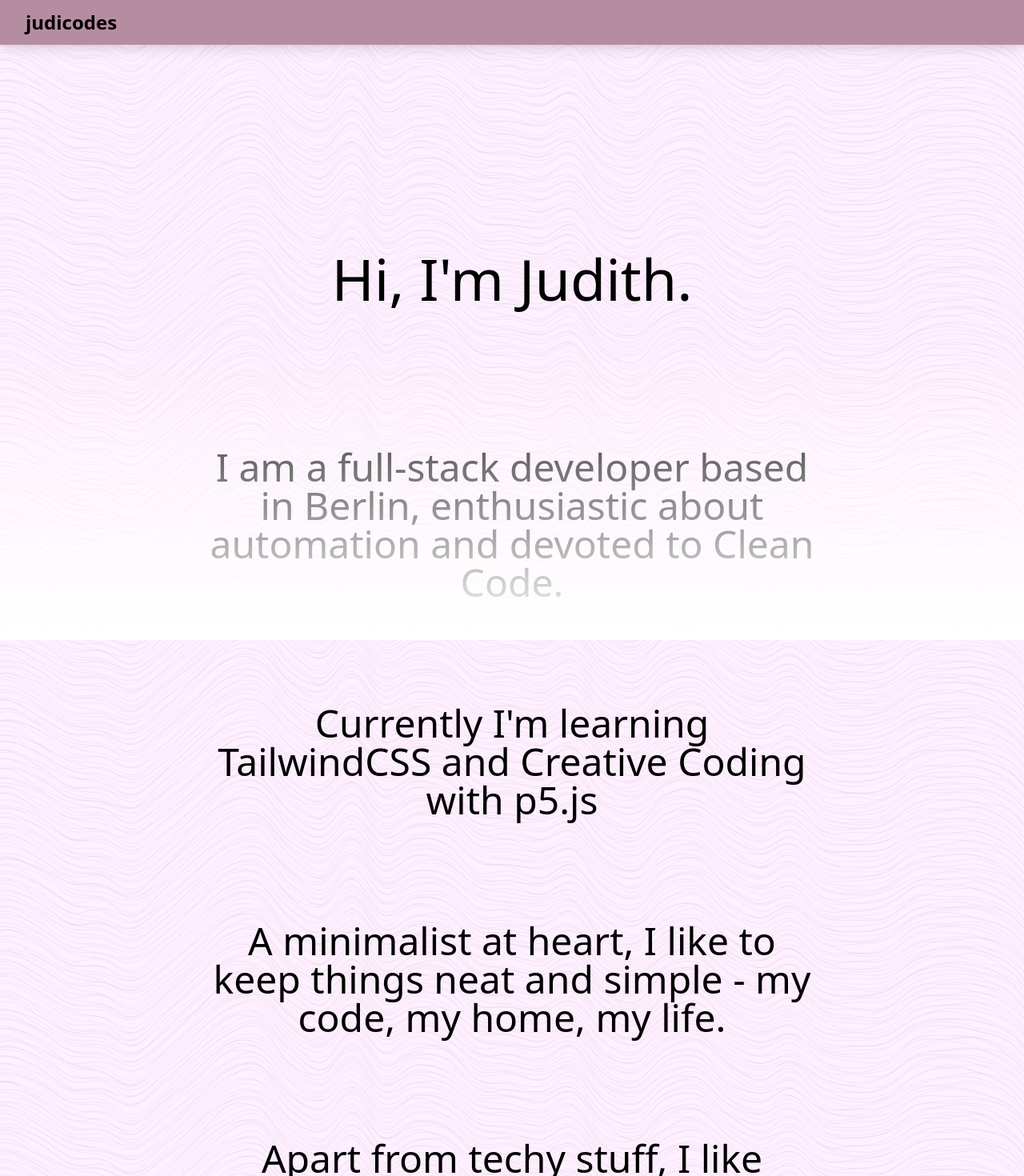
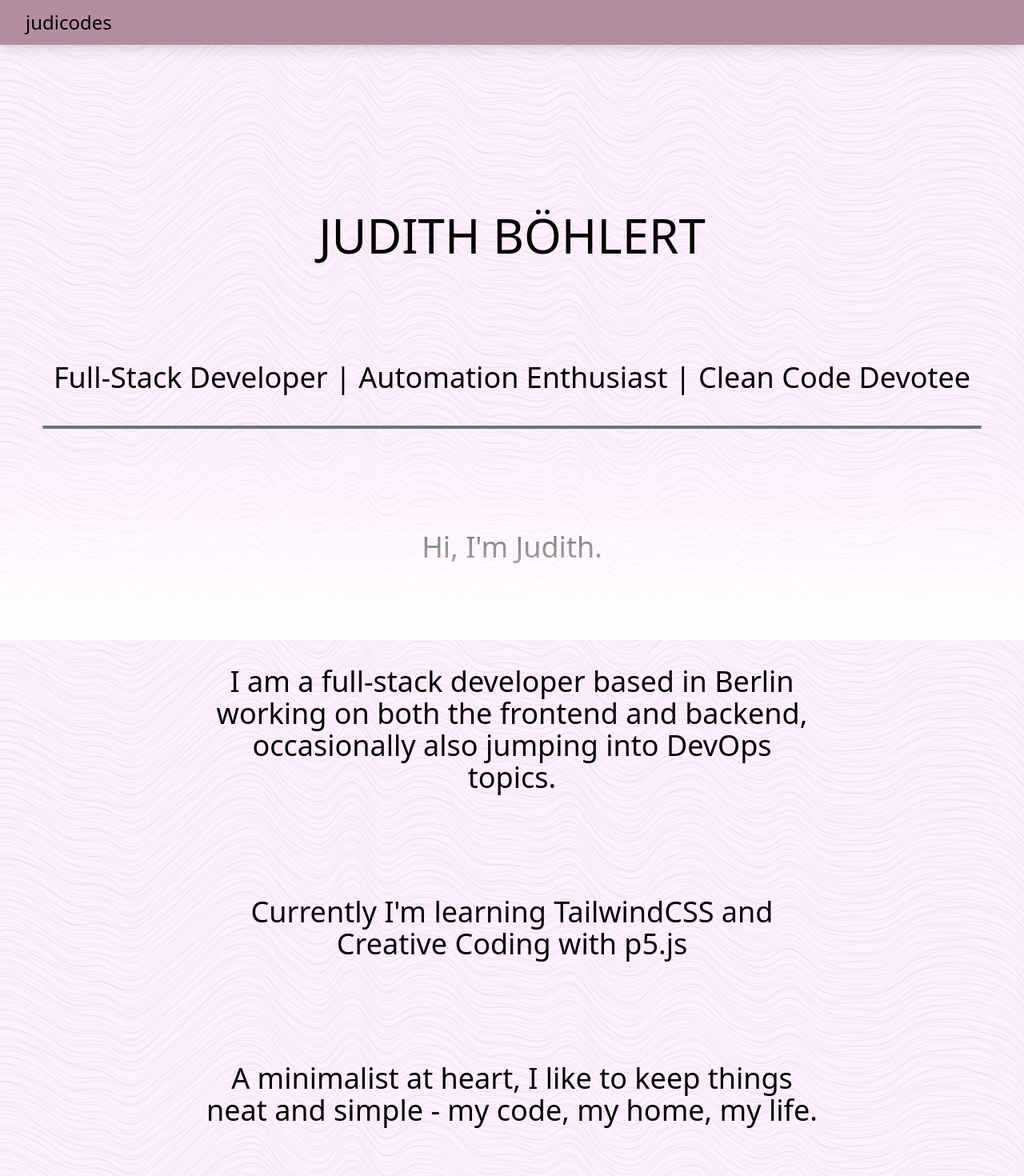
Before and after one commit to judicodes/judicodes-homepage, a Vue app: page / in a window 1280 px wide. Shown: the top 1470 px of the page at 80% size. Built offline with nearby package versions, Linux system fonts and the light colour scheme.

Commit message:
Modify Home view [#3]

```diff
--- a/src/components/NavigationBar.vue
+++ b/src/components/NavigationBar.vue
@@ -1,5 +1,5 @@
 <template>
-  <div class="bg-rose-dark h-14 flex shadow-lg sticky top-0">
-    <span class="self-center font-bold md:font-extrabold text-xl md:text-2xl px-8"> judicodes </span>
+  <div class="bg-rose-dark items-center h-14 flex shadow-lg sticky top-0">
+    <span class="font-thin text-xl md:text-2xl px-8"> judicodes </span>
   </div>
 </template>
--- a/src/views/Home.vue
+++ b/src/views/Home.vue
@@ -1,13 +1,21 @@
 <template>
   <div class="flex flex-col items-center w-full">
-    <div class="md:max-w-3xl text-2xl md:text-5xl text-center font-thin">
-      <h1 class="text-4xl md:text-7xl my-44 font-light">Hi, I'm Judith.</h1>
-      <p>I am a full-stack developer based in Berlin, enthusiastic about automation and devoted to Clean Code.</p>
+    <h1 class="text-4xl md:text-6xl font-light my-32 text-center">JUDITH BÖHLERT</h1>
+    <h2 class="text-2xl md:text-4xl font-light text-center">
+      Full-Stack Developer | Automation Enthusiast | Clean Code Devotee
+    </h2>
+    <hr class="border-0 static block w-11/12 bg-gray-500 h-1 mt-10 rounded-3xl" />
+    <div class="max-w-4xl md:max-w-3xl text-2xl md:text-4xl text-center font-thin">
+      <p>Hi, I'm Judith.</p>
+      <p>
+        I am a full-stack developer based in Berlin working on both the frontend and backend, occasionally also jumping
+        into DevOps topics.
+      </p>
       <p>Currently I'm learning TailwindCSS and Creative Coding with p5.js</p>
       <p>A minimalist at heart, I like to keep things neat and simple - my code, my home, my life.</p>
-      <p>Apart from techy stuff, I like motorcycles, croissants and the ocean.</p>
+      <p class="pb-60">Apart from techy stuff, I like motorcycles, croissants and the ocean.</p>
     </div>
-    <div class="h-96 w-screen fixed bottom-0 bg-gradient-to-b from-transparent to-white"></div>
+    <div class="h-1/3 w-screen fixed bottom-0 bg-gradient-to-b from-transparent to-white"></div>
   </div>
 </template>
 
```
